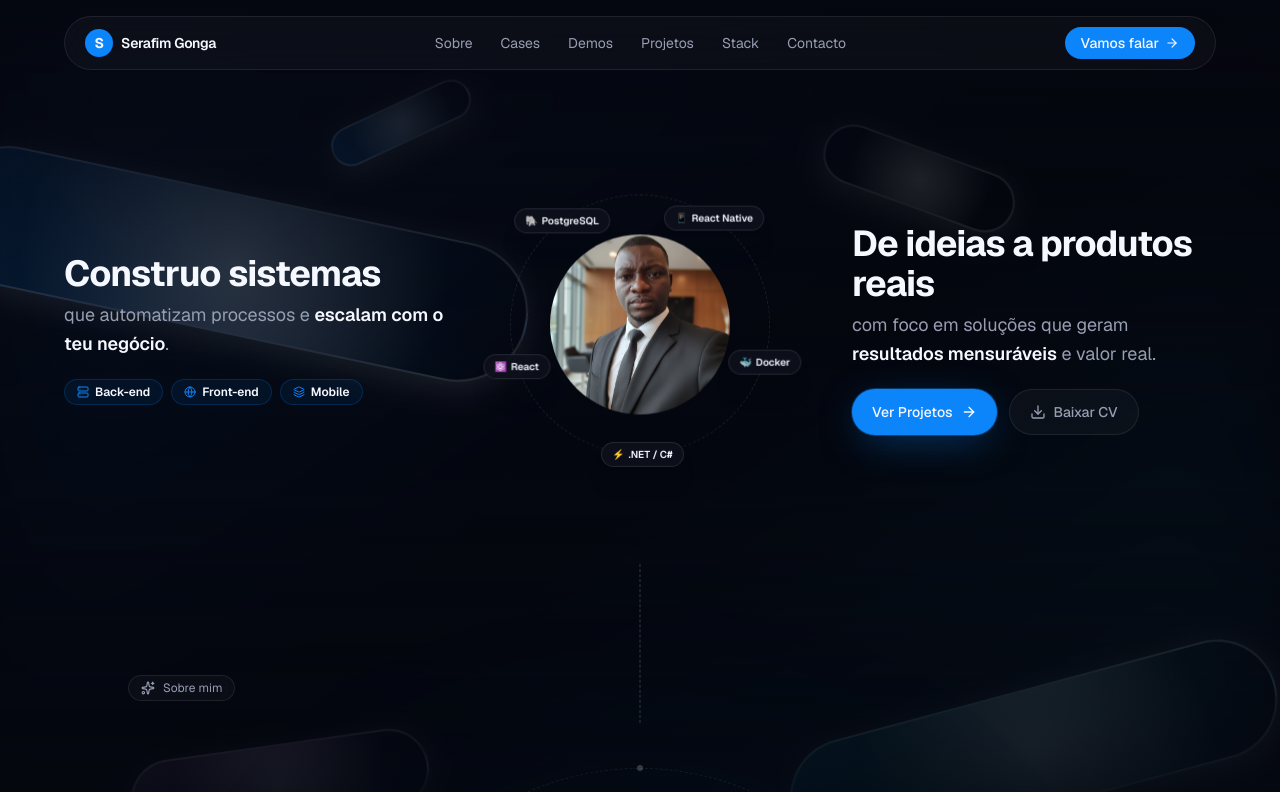
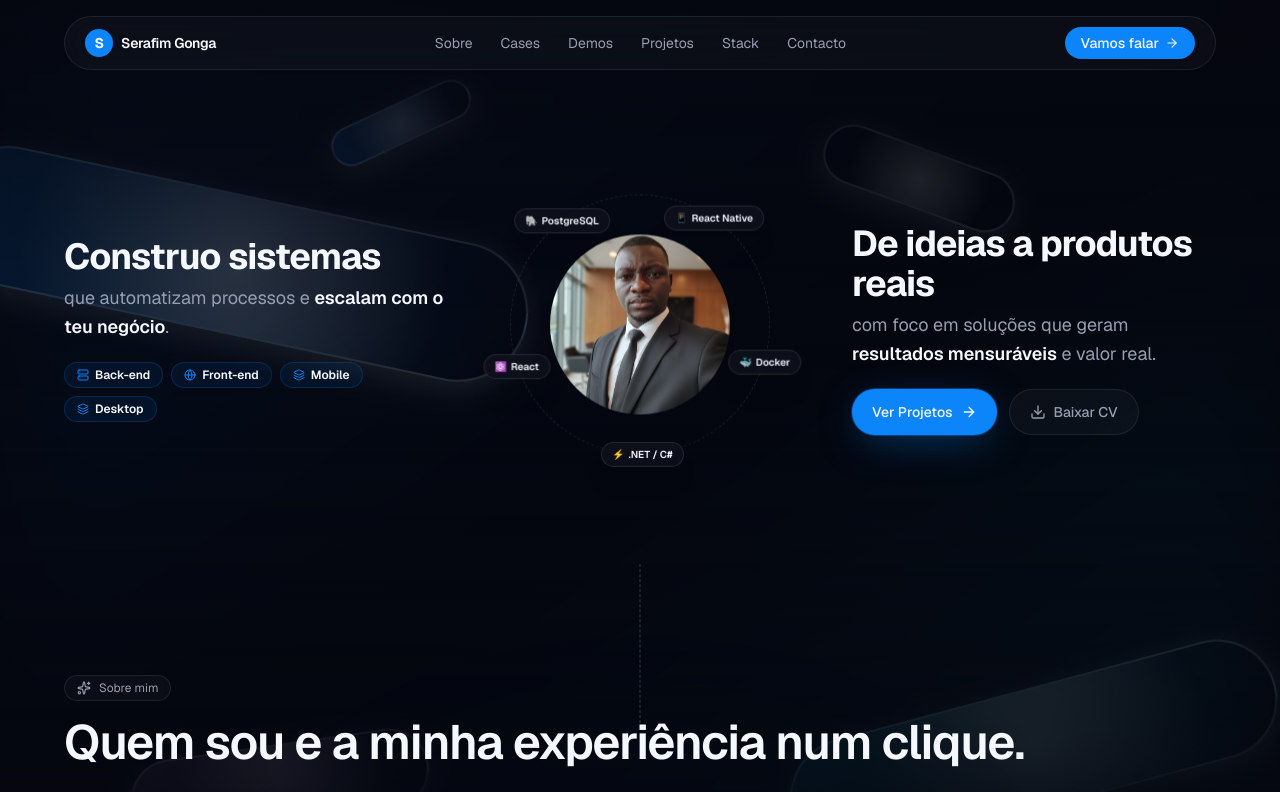
Before and after one commit to Serafimgonga/portfolio-serafim-gonga, a Next.js app: page / in a window 1280 px wide. Shown: the top 792 px of the page. Built offline with nearby package versions, Linux system fonts and the light colour scheme.

Commit message:
style(about): align container grid width and add prominent H2 section title

```diff
--- a/src/app/page.tsx
+++ b/src/app/page.tsx
@@ -246,6 +246,7 @@ function Hero() {
                 { label: "Back-end", icon: Server },
                 { label: "Front-end", icon: Globe },
                 { label: "Mobile", icon: Layers },
+                { label: "Desktop", icon: Layers },
               ].map(({ label, icon: Icon }) => (
                 <span key={label} className="inline-flex items-center gap-1.5 rounded-full border border-primary/20 bg-primary/8 px-3 py-1 text-xs font-semibold text-foreground">
                   <Icon className="h-3 w-3 text-primary" />
@@ -441,9 +442,12 @@ function Metrics() {
         whileInView={{ opacity: 1, y: 0 }}
         viewport={{ once: true }}
         transition={{ duration: 0.8 }}
-        className="mx-auto max-w-5xl"
+        className="mx-auto max-w-6xl"
       >
         <SectionLabel icon={Sparkles}>Sobre mim</SectionLabel>
+        <h2 className="mt-4 text-4xl font-semibold tracking-tight sm:text-5xl">
+          Quem sou e a minha <strong className="font-semibold text-foreground">experiência num clique.</strong>
+        </h2>
 
         {/* ── Circular composition ── */}
         <div className="mt-6 sm:mt-14 flex items-center justify-center overflow-hidden w-full h-[360px] sm:h-[480px] md:h-[580px]">
@@ -475,8 +479,8 @@ function Metrics() {
                 onClick={() => goTo(i)}
                 style={{ transform: `translate(calc(-50% + ${navPositions[i].x}px), calc(-50% + ${navPositions[i].y}px))` }}
                 className={`absolute left-1/2 top-1/2 flex items-center gap-1.5 rounded-full border px-3 py-1.5 text-[11px] font-semibold tracking-wide transition-all duration-300 ${i === active
-                    ? `border-primary/40 bg-primary/15 text-foreground ${c.dotColor.replace("bg-", "shadow-")} shadow-lg`
-                    : "border-white/10 bg-card/60 text-muted-foreground/60 hover:text-muted-foreground hover:border-white/20"
+                  ? `border-primary/40 bg-primary/15 text-foreground ${c.dotColor.replace("bg-", "shadow-")} shadow-lg`
+                  : "border-white/10 bg-card/60 text-muted-foreground/60 hover:text-muted-foreground hover:border-white/20"
                   }`}
               >
                 <span className={`h-1.5 w-1.5 rounded-full ${i === active ? c.dotColor : "bg-white/20"} shrink-0`} />
```
